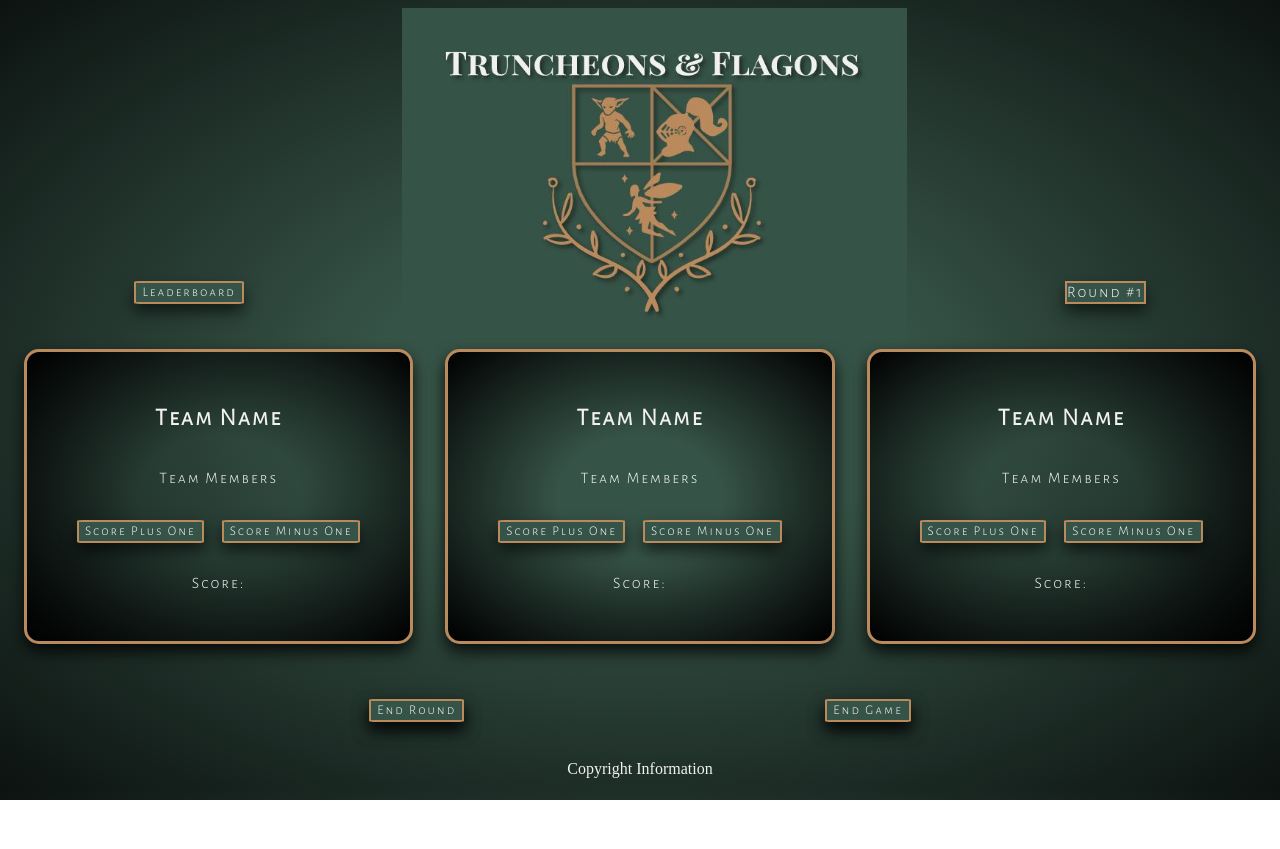
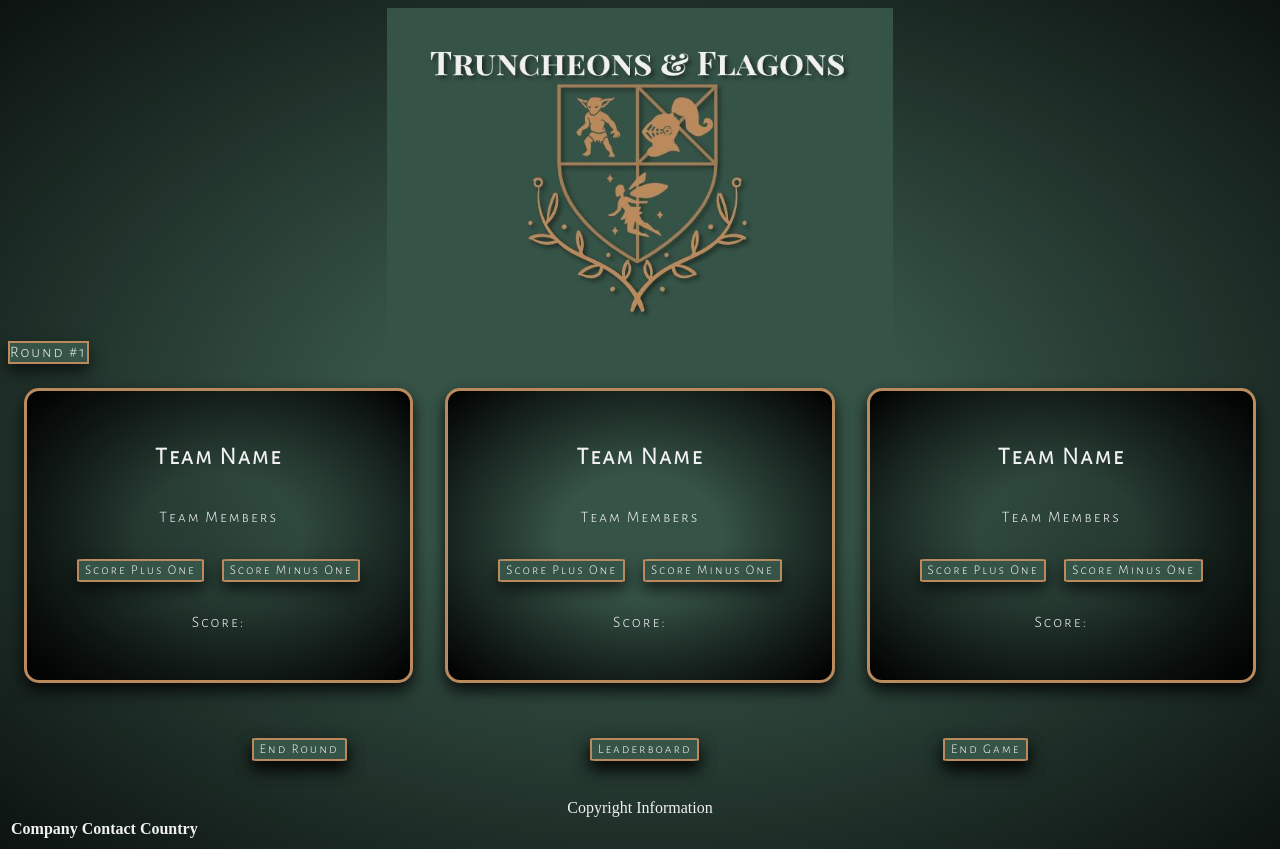
Before and after one commit to KyleSimmonsC44/truncheons, a plain HTML site: page start.html in a window 1280 px wide. Before the commit the page ends 800 px from the top, so only its background shows below. Drawn offline with Linux system fonts and the light colour scheme; a web font is replaced by a local one.

Commit message:
updated layout

```diff
--- a/start.html
+++ b/start.html
@@ -9,16 +9,12 @@
     <body>
         <main class="mainContainer">
                 <div class="topContainer">
-                        <div class="leaderboardButton">
-                                <a href="">
-                                <button class="leaderboard">Leaderboard</button>
-                                </a>
-                        </div>
                                 <img class="logoActive" src="./images/TruncheonsLogo.JPG" alt="Truncheons and Flagons Logo">
+                </div>
+                <div class="betweenTop">
                         <div class="roundNumberContainer">
                                 <p class="roundNumber">Round #1</p>
                         </div>
-
                 </div>
                 <div class="middleContainer">
                         <div class="teamOne">
@@ -53,12 +49,23 @@
                         <div class="endGameButton">
                                 <button>End Round</button>
                         </div>
+                        <div class="leaderboardButton">
+                                <button class="leaderboard">Leaderboard</button>
+                        </div>
                         <div class="endRoundButton">
                                 <a href="index.html">
                                         <button>End Game</button>
                                 </a>
                         </div>
                 </div>
+                <div class="hiddenLeaderboard">
+                        <table class="">
+                                <tr>
+                                  <th>Company</th>
+                                  <th>Contact</th>
+                                  <th>Country</th>
+                                </tr>
+                </div>
                 <footer class="copyright">Copyright Information</footer>
         </main>
     </body>
--- a/styles/main.css
+++ b/styles/main.css
@@ -26,18 +26,14 @@ body{
 
 .topContainer{
 	display: flex;
-	justify-content: space-between;
+	justify-content: center;
 	margin-left: 10%;
 	margin-right: 10%;
 }
 
-.leaderboardButton{
-	margin-top: 27%;
-}
 
-.roundNumberContainer{
-	margin-top: 27%;
-}
+
+
 
 .roundNumber{
 	border: 2px solid #BA895C;
@@ -55,7 +51,7 @@ body{
 	display: flex;
 }
 
-.endGameButton, .endRoundButton{
+.endGameButton, .endRoundButton, .leaderboardButton{
 	margin-top: 1.7%;
 	box-shadow: 0px 8px 16px 0px rgba(0,0,0,0.6);
 }
@@ -134,3 +130,7 @@ p{
 	from {opacity:0%;}
 	to {opacity:100%;}
   }
+
+.betweenTop{
+	display: flex;
+}
```
